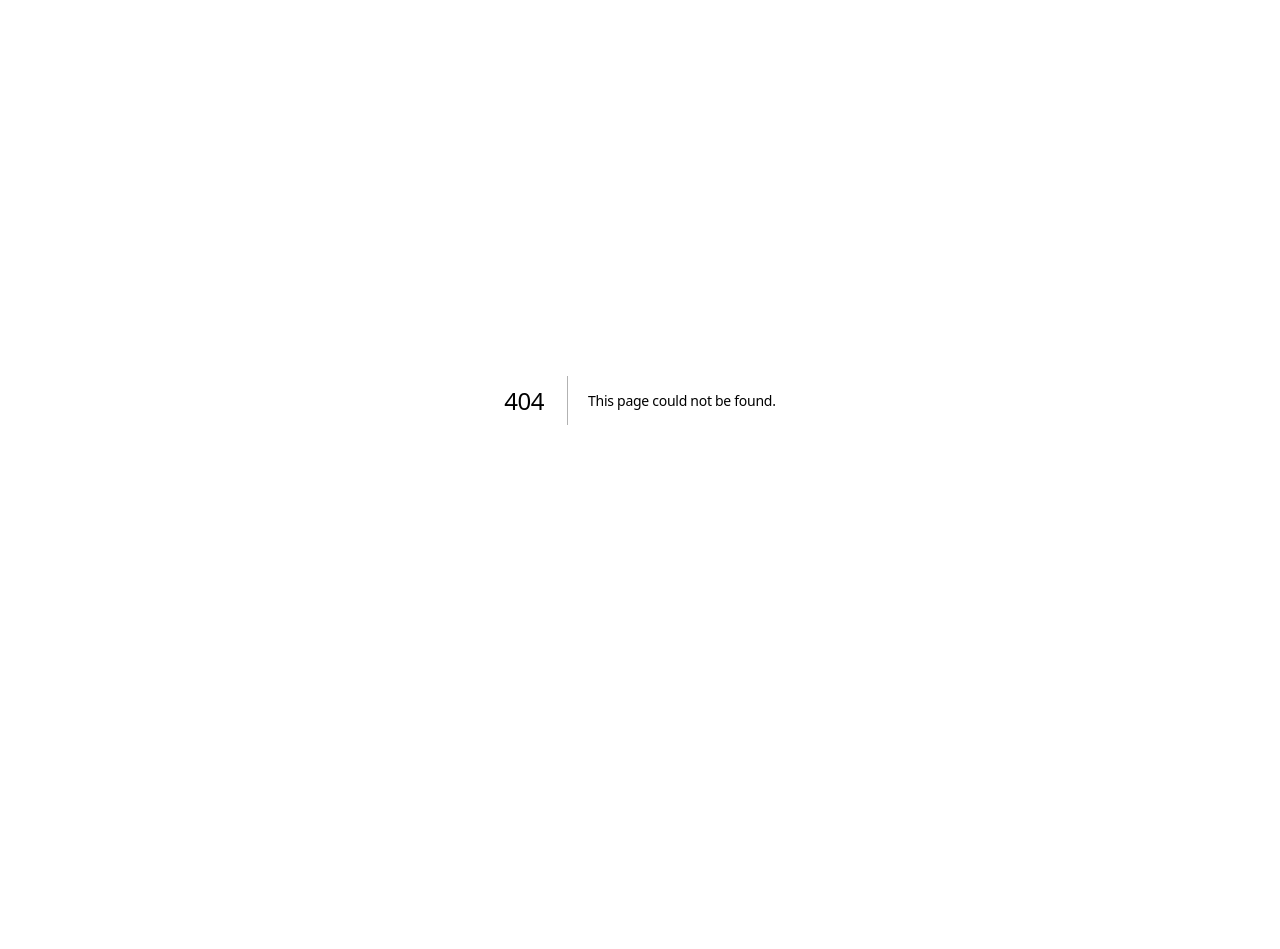
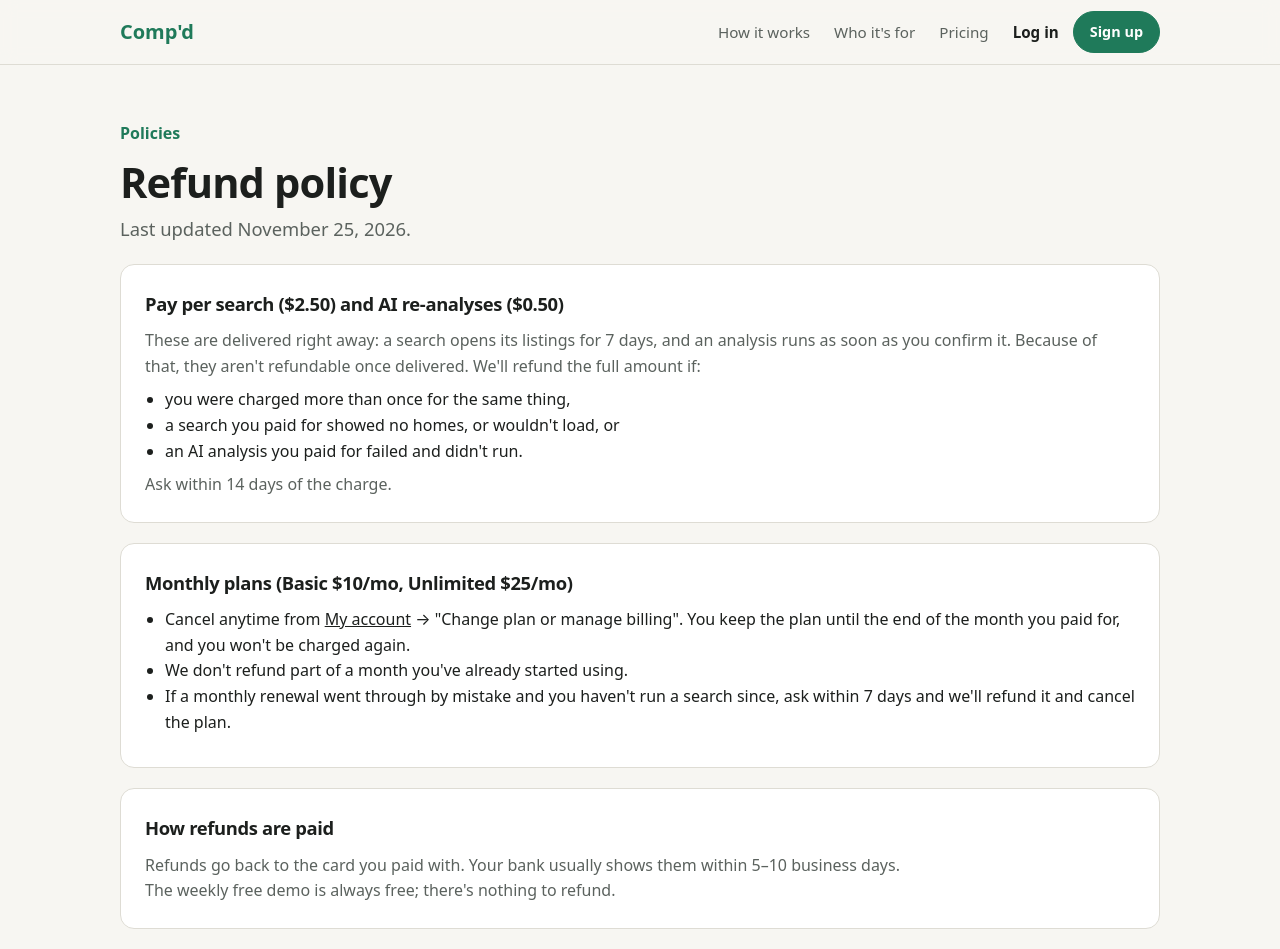
Before and after one commit to w-o-w-o/Comp-d, a Next.js app: page /refunds in a window 1280 px wide. Before the commit this address had no page. Shown: the top 949 px of the page. Before the commit the page ends 800 px from the top, so only its background shows below. Built offline with nearby package versions, Linux system fonts and the light colour scheme; no server answers.

Commit message:
Refund policy page, linked from the footer, pricing, paywall and account page

```diff
--- a/app/account/page.js
+++ b/app/account/page.js
@@ -112,6 +112,9 @@ export default async function AccountPage({ searchParams }) {
               ) : (
                 <p>No card saved yet. Your first payment saves one with Stripe for one-click searches.</p>
               )}
+              <p className="panel-muted">
+                Questions about a charge? See our <Link href="/refunds">refund policy</Link>.
+              </p>
               {subscription?.stripe_customer_id && (
                 <a href="/api/billing-portal" className="btn btn-ghost">
                   {card ? "Update or remove card" : "Manage billing"}
--- a/app/globals.css
+++ b/app/globals.css
@@ -2413,6 +2413,44 @@ h3 {
   display: flex;
   justify-content: space-between;
   align-items: center;
+  flex-wrap: wrap;
+  gap: 12px;
+}
+
+.footer-links {
+  display: flex;
+  flex-wrap: wrap;
+  align-items: center;
+  gap: 20px;
+}
+
+.footer-links a {
+  color: var(--muted);
+}
+
+.footer-links a:hover {
+  color: var(--text);
+}
+
+/* Policy pages (refunds) */
+
+.policy .card {
+  margin-top: 20px;
+}
+
+.policy h2 {
+  font-size: 1.15rem;
+  margin: 0 0 10px;
+}
+
+.policy p,
+.policy li {
+  line-height: 1.6;
+}
+
+.policy ul {
+  margin: 8px 0;
+  padding-left: 20px;
 }
 
 /* Small screens */
--- /dev/null
+++ b/app/refunds/page.js
@@ -0,0 +1,78 @@
+import Link from "next/link";
+import Nav from "../Nav";
+import { formatCents, PLANS, REANALYSIS_PRICE, SEARCH_PRICE } from "../../lib/plans";
+
+export const metadata = { title: "Refund policy — Comp'd" };
+
+// The public contact address, set in CONTACT_EMAIL (no code change needed).
+const contactEmail = (process.env.CONTACT_EMAIL || "").trim();
+
+export default function RefundsPage() {
+  return (
+    <>
+      <Nav />
+      <main className="wrap account policy">
+        <p className="eyebrow">Policies</p>
+        <h1>Refund policy</h1>
+        <p className="lede">Last updated November 25, 2026.</p>
+
+        <section className="card">
+          <h2>Pay per search ({formatCents(SEARCH_PRICE)}) and AI re-analyses ({formatCents(REANALYSIS_PRICE)})</h2>
+          <p>
+            These are delivered right away: a search opens its listings for 7 days, and an analysis runs as soon as
+            you confirm it. Because of that, they aren&apos;t refundable once delivered. We&apos;ll refund the full
+            amount if:
+          </p>
+          <ul>
+            <li>you were charged more than once for the same thing,</li>
+            <li>a search you paid for showed no homes, or wouldn&apos;t load, or</li>
+            <li>an AI analysis you paid for failed and didn&apos;t run.</li>
+          </ul>
+          <p>Ask within 14 days of the charge.</p>
+        </section>
+
+        <section className="card">
+          <h2>
+            Monthly plans ({PLANS.basic.name} ${PLANS.basic.price / 100}/mo, {PLANS.advanced.name} $
+            {PLANS.advanced.price / 100}/mo)
+          </h2>
+          <ul>
+            <li>
+              Cancel anytime from <Link href="/account">My account</Link> → &quot;Change plan or manage
+              billing&quot;. You keep the plan until the end of the month you paid for, and you won&apos;t be charged
+              again.
+            </li>
+            <li>We don&apos;t refund part of a month you&apos;ve already started using.</li>
+            <li>
+              If a monthly renewal went through by mistake and you haven&apos;t run a search since, ask within 7
+              days and we&apos;ll refund it and cancel the plan.
+            </li>
+          </ul>
+        </section>
+
+        <section className="card">
+          <h2>How refunds are paid</h2>
+          <p>
+            Refunds go back to the card you paid with. Your bank usually shows them within 5–10 business days.
+          </p>
+          <p>The weekly free demo is always free; there&apos;s nothing to refund.</p>
+        </section>
+
+        <section className="card" id="contact">
+          <h2>Contact</h2>
+          {contactEmail ? (
+            <p>
+              Email <a href={`mailto:${contactEmail}`}>{contactEmail}</a> with the email address on your Comp&apos;d
+              account and the date of the charge. We reply within 2 business days.
+            </p>
+          ) : (
+            <p>
+              Reply to the receipt email Stripe sent you for the charge, and include the date of the charge. We
+              reply within 2 business days.
+            </p>
+          )}
+        </section>
+      </main>
+    </>
+  );
+}
--- a/app/results/Payment.js
+++ b/app/results/Payment.js
@@ -118,7 +118,8 @@ export function SearchPaywall({ comps, purchase }) {
       </PayButton>
       <p className="panel-muted paywall-plans">
         Searching a lot? <a href="/api/checkout?plan=basic">Basic $10/mo</a> includes 6 searches, or{" "}
-        <a href="/api/checkout?plan=advanced">Unlimited $25/mo</a>.
+        <a href="/api/checkout?plan=advanced">Unlimited $25/mo</a>.{" "}
+        <a href="/refunds" target="_blank" rel="noopener">Refund policy</a>
       </p>
     </div>
   );
```
Also changed, not shown: app/page.js (+8 -1 lines), 1 other file (tests, documents, lock files or other folders).
